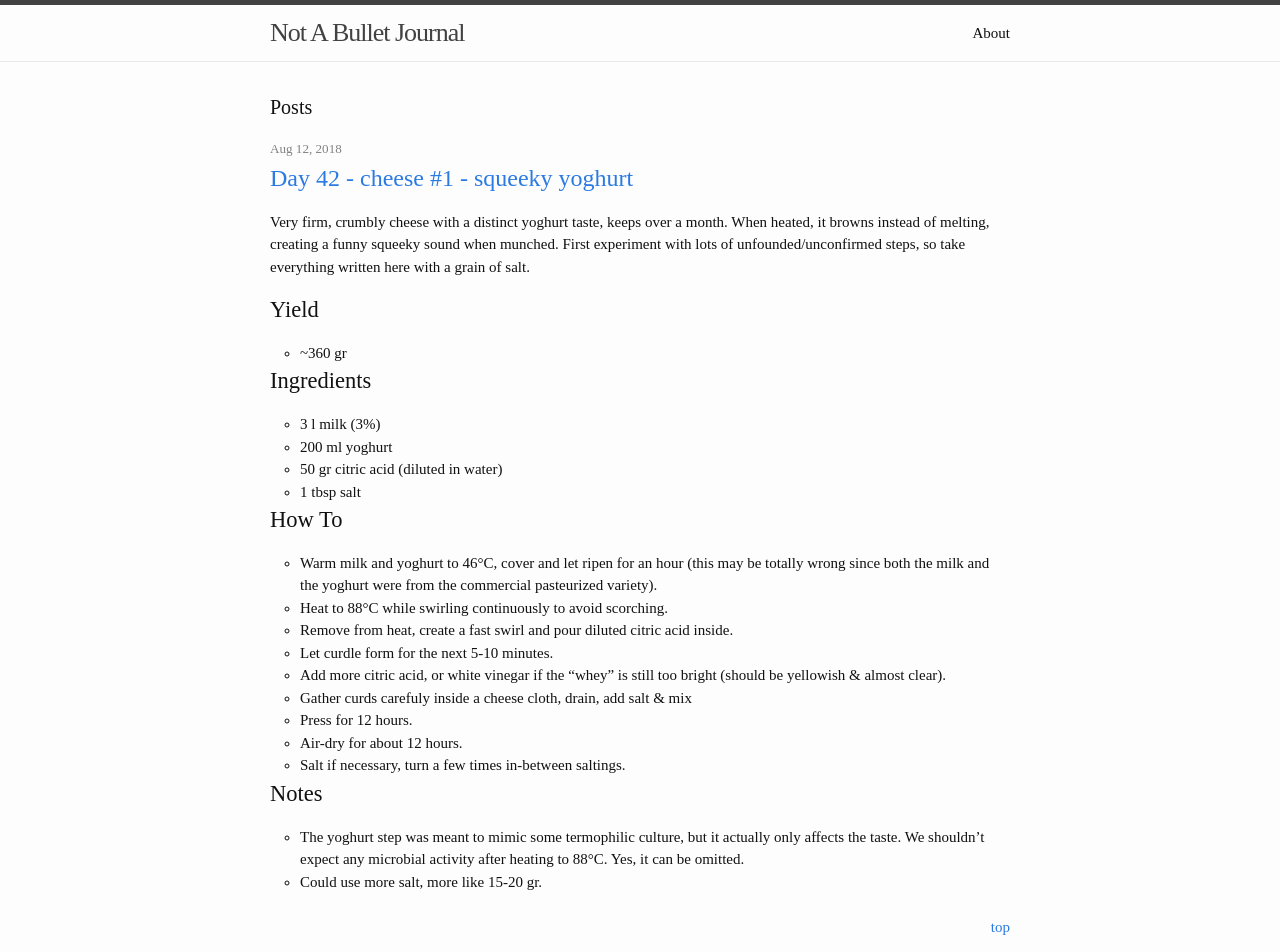
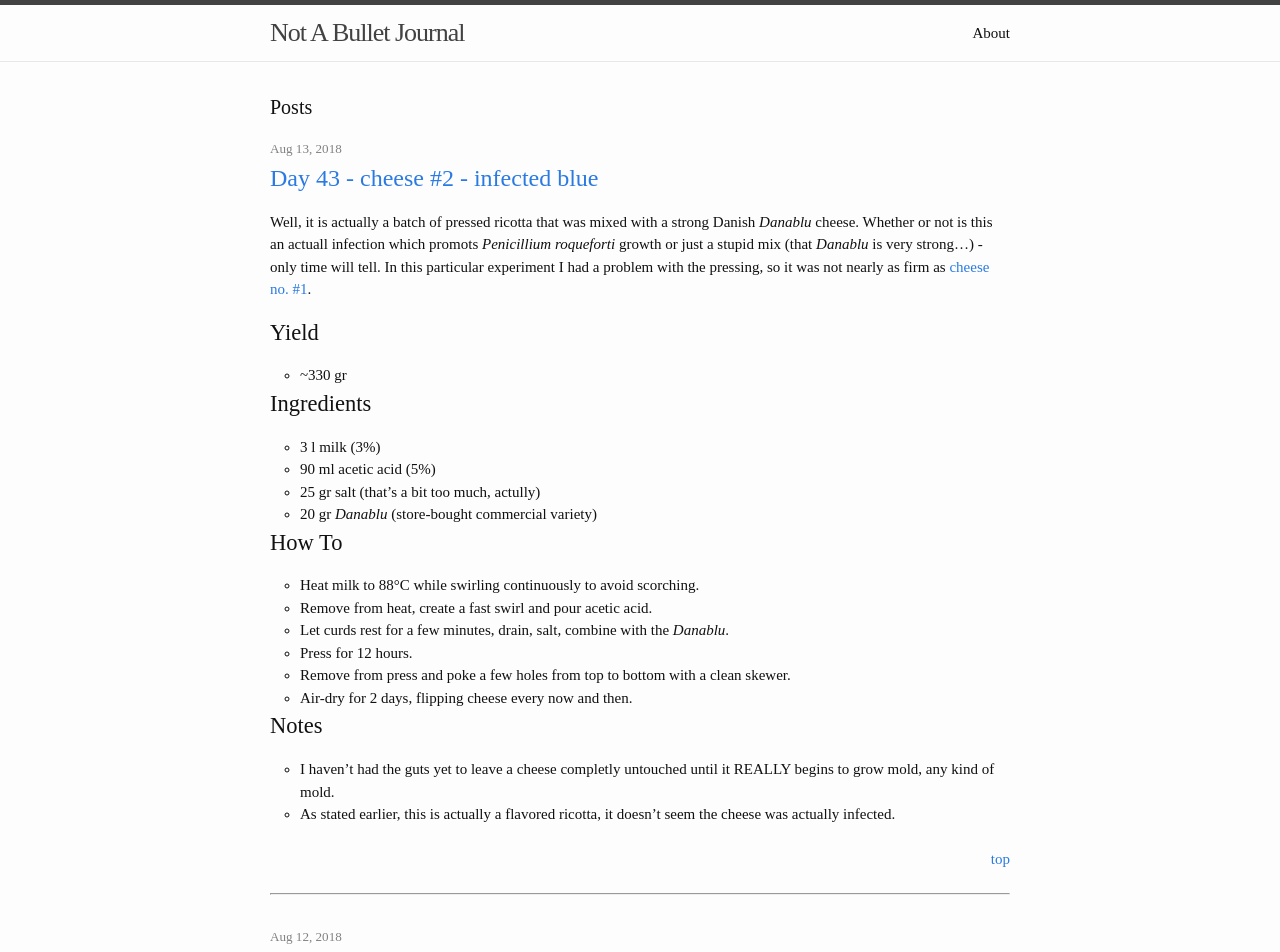
Before and after one commit to simonvaucher/simonvaucher.github.io, a Jekyll site: the page built from index.html, in a window 1280 px wide and 1400 px high. Shown: the top 952 px of the window. Built offline with Jekyll 4.4.1, drawn with Linux system fonts in a browser that asks for light colours; some web fonts are replaced; a script that is not in the unit is left out; some of the changed text lies outside the part shown.

Commit message:
day 43 - infected cheese

```diff
--- a/_posts/2018/2018-08/2018-08-12-day-42-cheese-1.md
+++ b/_posts/2018/2018-08/2018-08-12-day-42-cheese-1.md
@@ -21,7 +21,7 @@ Very firm, crumbly cheese with a distinct yoghurt taste, keeps over a month. Whe
 - Warm milk and yoghurt to 46&deg;C, cover and let ripen for an hour (this may be totally wrong since both the milk and the yoghurt were from the commercial pasteurized variety).
 - Heat to 88&deg;C while swirling continuously to avoid scorching.
 - Remove from heat, create a fast swirl and pour diluted citric acid inside.
-- Let curdle form for the next 5-10 minutes.
+- Let curds form for the next 5-10 minutes.
 - Add more citric acid, or white vinegar if the "whey" is still too bright (should be yellowish & almost clear).
 - Gather curds carefuly inside a cheese cloth, drain, add salt & mix
 - Press for 12 hours.
--- /dev/null
+++ b/_posts/2018/2018-08/2018-08-13-day-43-cheese-2.md
@@ -0,0 +1,30 @@
+---
+layout: post
+title:  "Day 43 - cheese #2 - infected blue"
+date:   2018-08-13 08:00:00 +0200
+categories: blog
+tags: cheese recipe
+---
+
+Well, it is actually a batch of pressed ricotta that was mixed with a strong Danish _Danablu_ cheese. Whether or not is this an actuall infection which promots _Penicillium roqueforti_ growth or just a stupid mix (that _Danablu_ is very strong...) - only time will tell. In this particular experiment I had a problem with the pressing, so it was not nearly as firm as [cheese no. #1]({% post_url 2018/2018-08/2018-08-12-day-42-cheese-1 %}).
+
+## Yield
+- ~330 gr
+
+## Ingredients
+- 3 l milk (3%)
+- 90 ml acetic acid (5%)
+- 25 gr salt (that's a bit too much, actully)
+- 20 gr _Danablu_ (store-bought commercial variety)
+
+## How To
+- Heat milk to 88&deg;C while swirling continuously to avoid scorching.
+- Remove from heat, create a fast swirl and pour acetic acid.
+- Let curds rest for a few minutes, drain, salt, combine with the _Danablu_.
+- Press for 12 hours.
+- Remove from press and poke a few holes from top to bottom with a clean skewer.
+- Air-dry for 2 days, flipping cheese every now and then.
+
+## Notes
+- I haven't had the guts yet to leave a cheese completly untouched until it REALLY begins to grow mold, any kind of mold.
+- As stated earlier, this is actually a flavored ricotta, it doesn't seem the cheese was actually infected.
```
